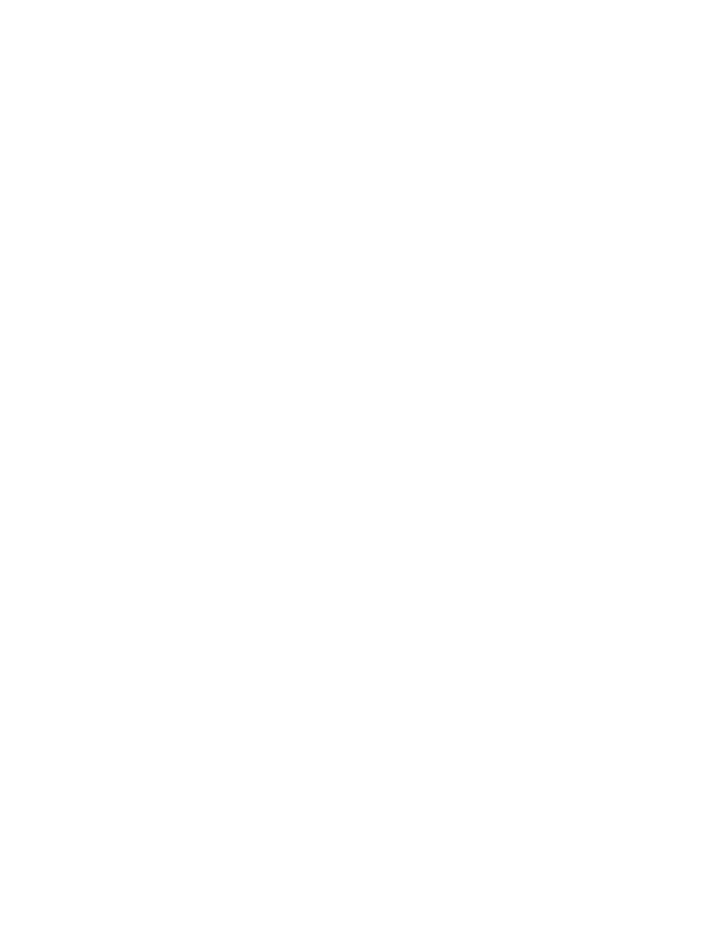
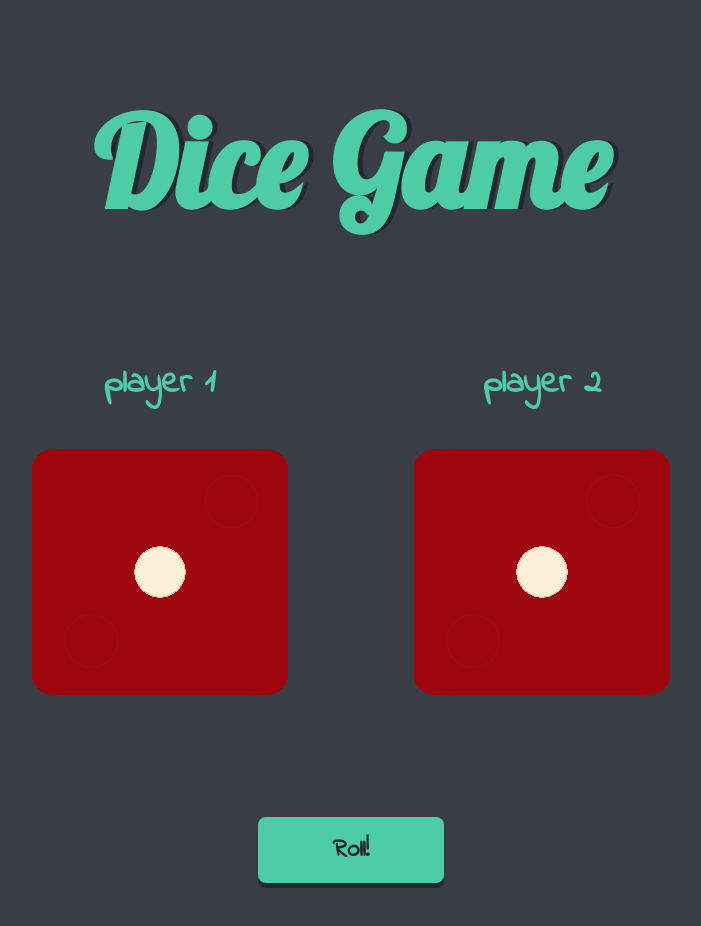
Before and after one commit to mvogee/simple_dice_game, a plain HTML site: page index.html in a window 1280 px wide. Shown: the whole page, without its empty margins (289-990 px from the left). Before the commit the page ends 800 px from the top, so only its background shows below. Drawn offline with Linux system fonts and the light colour scheme.

Commit message:
html structure and css styles first pass complete

```diff
--- /dev/null
+++ b/css/default.css
@@ -0,0 +1,43 @@
+body {
+    background-color: #393E46;
+    text-align: center;
+}
+
+h1 {
+    font-family: Lobster, serif;
+    font-weight: bold;
+    font-size: 125px;
+    color: #4ECCA3;
+    text-shadow: 5px 0 #232931;
+    margin-bottom: 20px;
+}
+
+.dice-wrapper {
+    display: flex;
+    flex-direction: row;
+    flex-wrap: wrap;
+    justify-content: center;
+}
+
+.dice {
+    margin: 5%;
+}
+
+.player-number {
+    font-family: Indie Flower, serif;
+    font-size: 35px;
+    color: #4ECCA3;
+}
+
+.btn {
+    font-family: Indie Flower, serif;
+    font-weight: bold;
+    font-size: 25px;
+    background-color: #4ECCA3;
+    color: #232931;
+    border: none;
+    border-radius: 8px;
+    padding: 15px 75px;
+    margin: 50px;
+    box-shadow: 0 5px #232931;
+}
--- a/index.html
+++ b/index.html
@@ -8,15 +8,27 @@
         <meta charset="utf-8">
         <meta http-equiv="X-UA-Compatible" content="IE=edge">
         <title>Dicee</title>
-        <meta name="description" content="">
+        <meta name="description" content="simple dice game, roll the dice and see who the winner is">
         <meta name="viewport" content="width=device-width, initial-scale=1">
-        <link rel="stylesheet" href="">
+        <link href="https://fonts.googleapis.com/css?family=Indie+Flower|Lobster" rel="stylesheet">
+        <link rel="stylesheet" href="css/default.css">
     </head>
     <body>
         <!--[if lt IE 7]>
             <p class="browsehappy">You are using an <strong>outdated</strong> browser. Please <a href="#">upgrade your browser</a> to improve your experience.</p>
         <![endif]-->
-
-        <script src="" async defer></script>
+            <h1>Dice Game</h1>
+            <div class="dice-wrapper">
+                <div class="dice first-dice">
+                    <h3 class= "player-number">player 1</h3>
+                    <img src="./images/dice1.png" alt="dice">
+                </div>
+                <div class="dice second-dice">
+                    <h3 class="player-number">player 2</h3>
+                    <img src="./images/dice1.png" alt="dice">
+                </div>
+            </div>
+            <button class="btn">Roll!</button>
+        <script src="js/dice.js" async defer></script>
     </body>
 </html>
```
